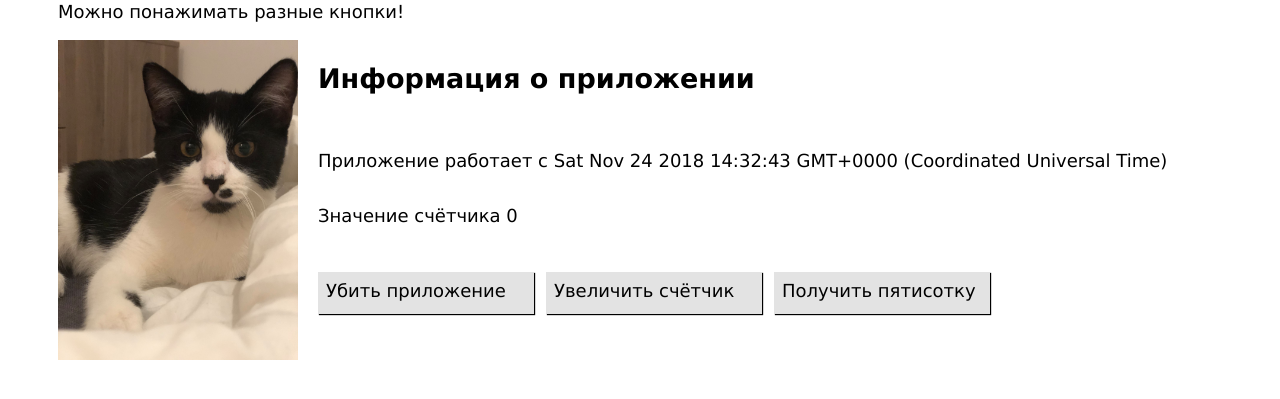
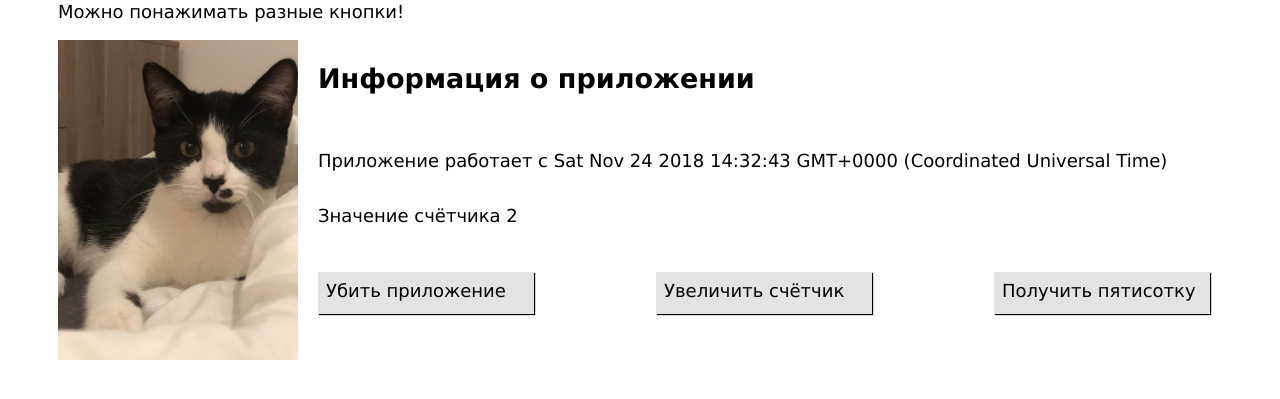
Before and after one commit to timmarinin/app-to-deploy, a Node server app: page / in a window 1280 px wide. Shown: the part 185-584 px from the top of the page. Run offline with Node 20, Linux system fonts and the light colour scheme; style sheets or scripts are compiled from the project's sources.

Commit message:
[fix] style right property name

```diff
--- a/public/stylesheets/style.sass
+++ b/public/stylesheets/style.sass
@@ -24,7 +24,7 @@ h2
 .grid
   display: flex
   flex-direction: row
-  justify-items: space-between
+  justify-content: space-between
 
 .counter
   width: 100%
@@ -33,4 +33,4 @@ h2
   display: flex
   flex-direction: row
   flex-wrap: wrap
-  justify-items: space-between
+  justify-content: space-between
```
